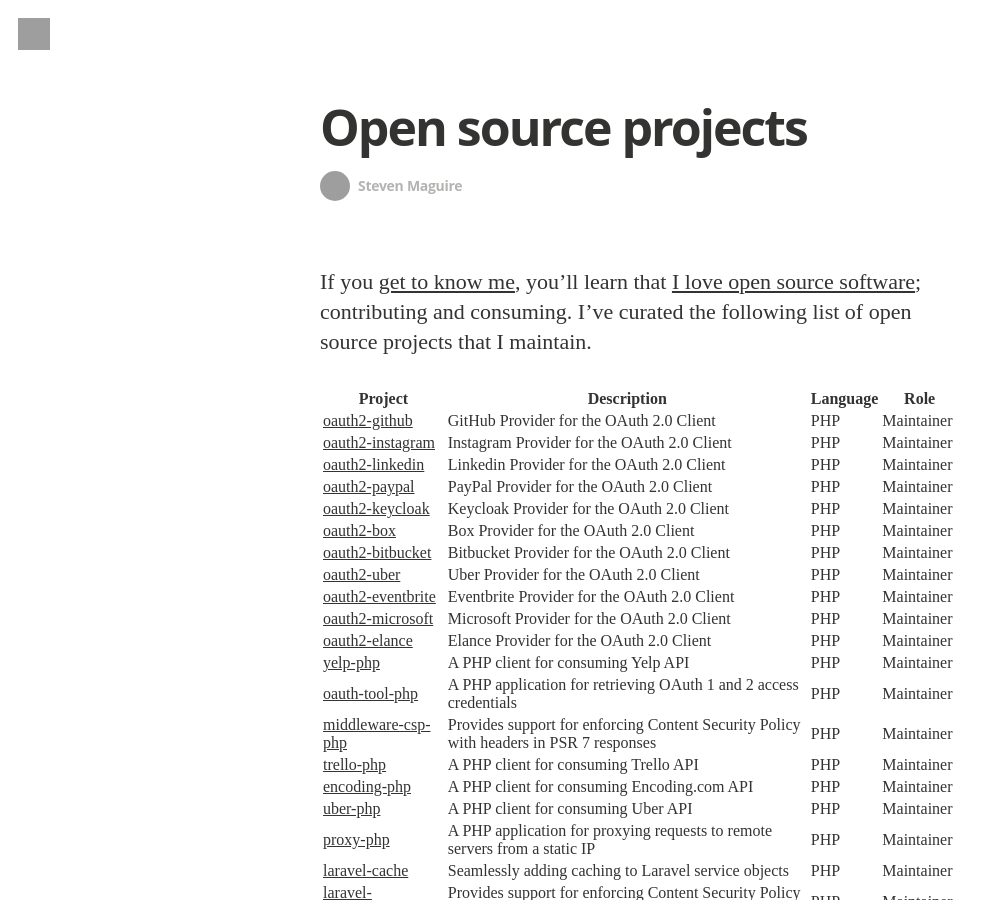
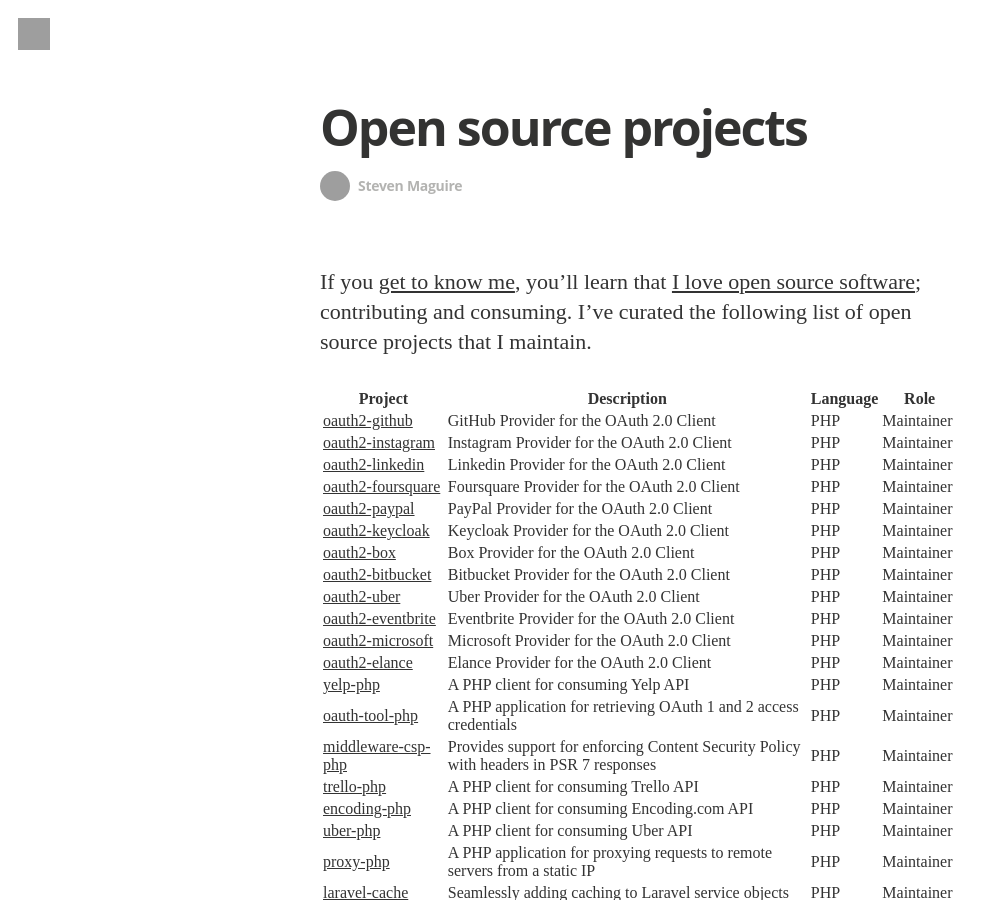
Before and after one commit to stevenmaguire/stevenmaguire.github.io, a Jekyll site: the page built from open-source.md, in a window 1280 px wide and 900 px high. Shown: the whole window, without its empty margins (0-998 px from the left). Built offline with Jekyll 4.4.1, drawn with Linux system fonts in a browser that asks for light colours; nearby versions of some CDN libraries; some web fonts are replaced; Markdown is read by kramdown in place of the engine named in the settings; grey boxes are pictures that could not be loaded.

Commit message:
Update open-source.md

```diff
--- a/open-source.md
+++ b/open-source.md
@@ -13,6 +13,7 @@
 [oauth2-github](https://github.com/thephpleague/oauth2-github) | GitHub Provider for the OAuth 2.0 Client | PHP | Maintainer
 [oauth2-instagram](https://github.com/thephpleague/oauth2-instagram) | Instagram Provider for the OAuth 2.0 Client | PHP | Maintainer
 [oauth2-linkedin](https://github.com/thephpleague/oauth2-linkedin) | Linkedin Provider for the OAuth 2.0 Client | PHP | Maintainer
+[oauth2-foursquare](https://github.com/stevenmaguire/oauth2-foursquare) | Foursquare Provider for the OAuth 2.0 Client | PHP | Maintainer
 [oauth2-paypal](https://github.com/stevenmaguire/oauth2-paypal) | PayPal Provider for the OAuth 2.0 Client | PHP | Maintainer
 [oauth2-keycloak](https://github.com/stevenmaguire/oauth2-keycloak) | Keycloak Provider for the OAuth 2.0 Client | PHP | Maintainer
 [oauth2-box](https://github.com/stevenmaguire/oauth2-box) | Box Provider for the OAuth 2.0 Client | PHP | Maintainer
```
